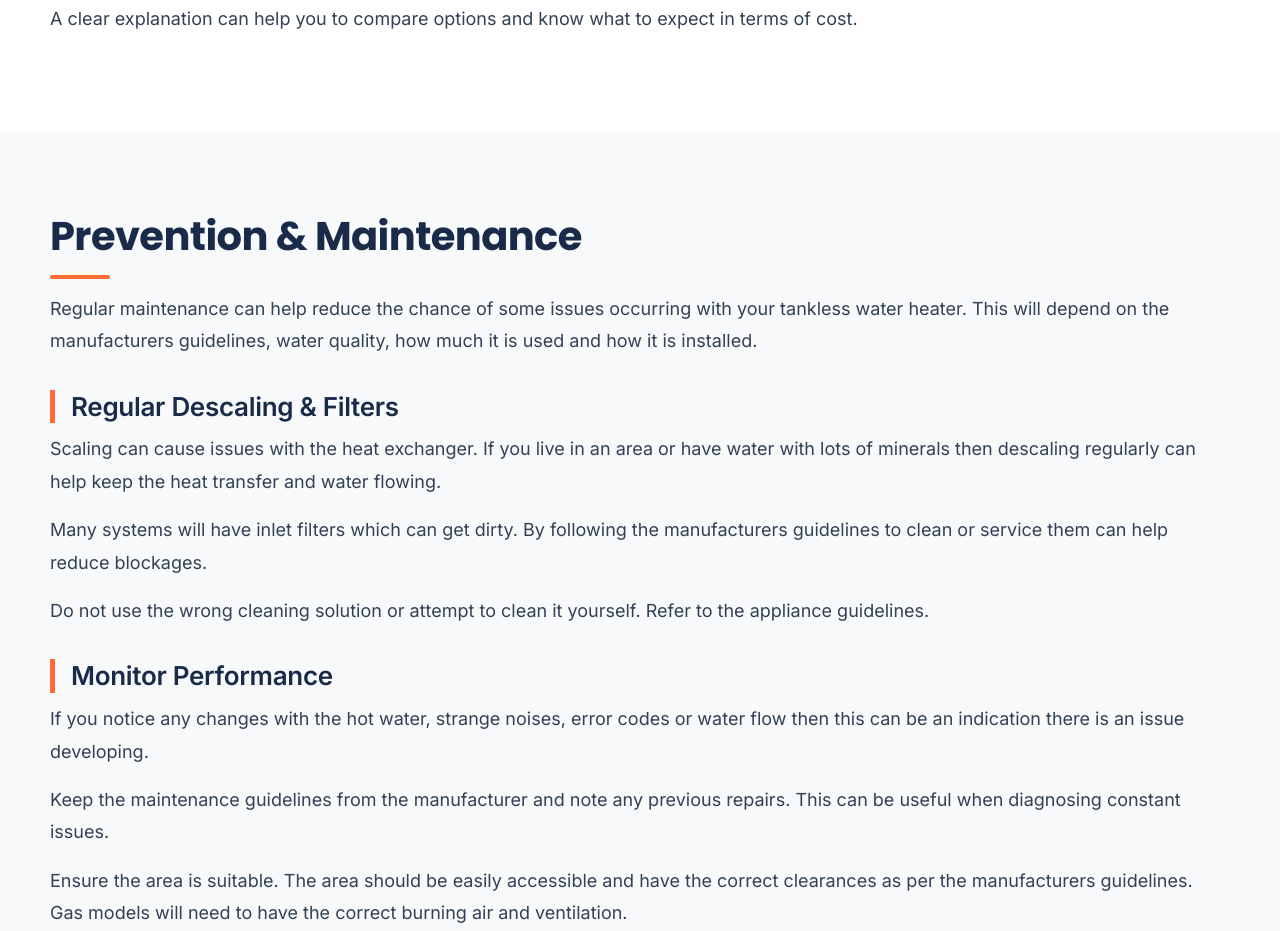
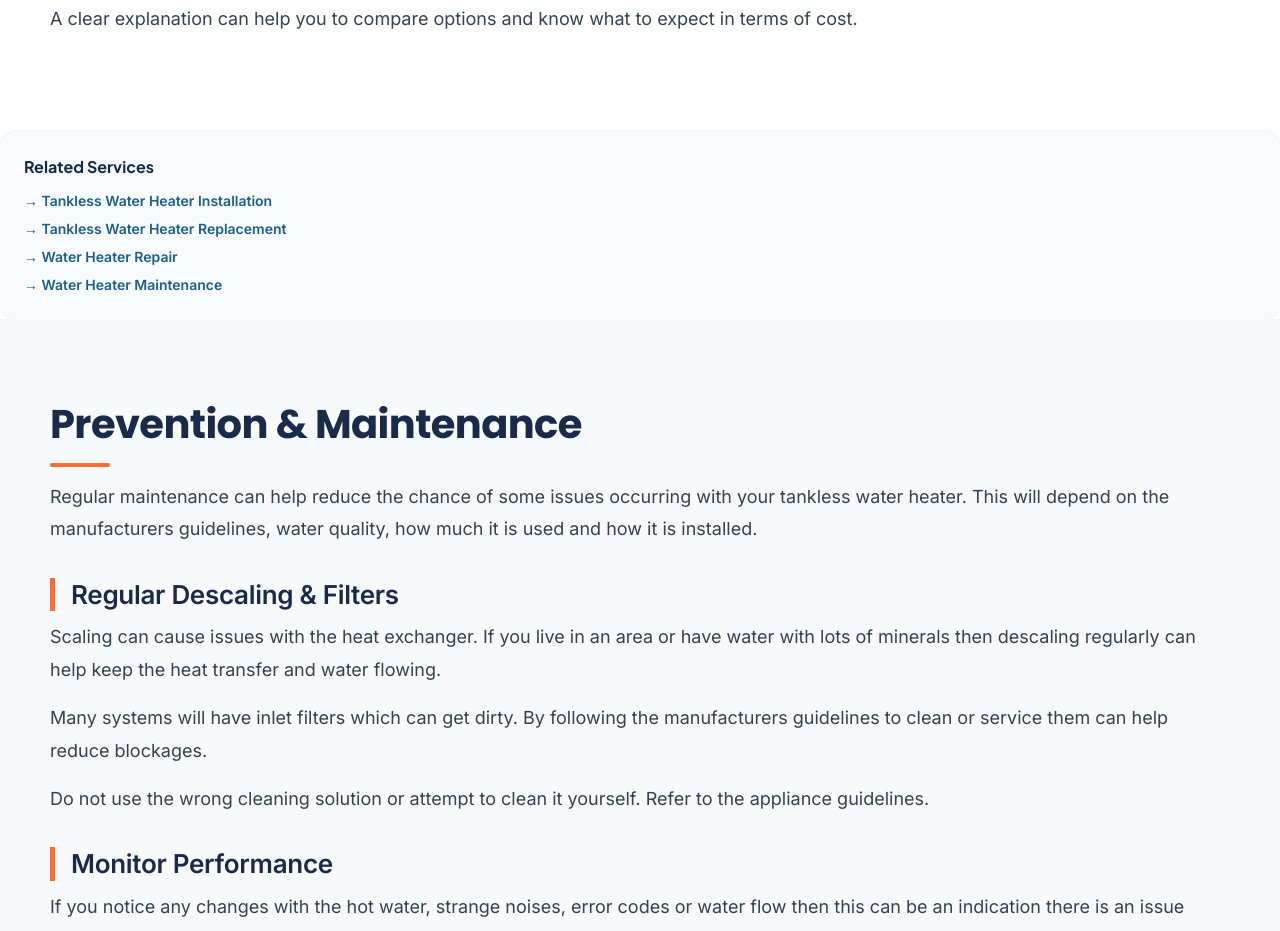
Before and after one commit to Atifmarwat/rockingham-plumbing-pros, a plain HTML site: page services/tankless-water-heater-repair-rockingham-nc.html in a window 1280 px wide. Shown: the part 8257-9188 px from the top of the page. Drawn offline with nearby package versions, Linux system fonts and the light colour scheme.

Commit message:
Add related services section to tankless water heater page
Added a section for related services with links to installation, replacement, and maintenance.

```diff
--- a/services/tankless-water-heater-repair-rockingham-nc.html
+++ b/services/tankless-water-heater-repair-rockingham-nc.html
@@ -430,6 +430,16 @@
   </div>
 </section>
 
+  <div class="bg-slate-50 rounded-2xl p-6 ring-1 ring-slate-100">
+  <h3 class="font-display font-bold text-navy">Related Services</h3>
+  <ul class="mt-3 space-y-2 text-sm">
+    <li><a class="text-primary font-semibold hover:underline" href="https://rockinghamplumbingpros.com/services/tankless-water-heater-installation-rockingham-nc/">→ Tankless Water Heater Installation</a></li>
+    <li><a class="text-primary font-semibold hover:underline" href="https://rockinghamplumbingpros.com/services/tankless-water-heater-replacement-rockingham-nc/">→ Tankless Water Heater Replacement</a></li>
+    <li><a class="text-primary font-semibold hover:underline" href="https://rockinghamplumbingpros.com/services/water-heater-repair-rockingham-nc/">→ Water Heater Repair</a></li>
+    <li><a class="text-primary font-semibold hover:underline" href="https://rockinghamplumbingpros.com/services/water-heater-maintenance-rockingham-nc/">→ Water Heater Maintenance</a></li>
+  </ul>
+</div>
+
 <!-- ============ PREVENTION ============ -->
 <section class="npser-section" style="background:#F8F9FA;">
   <div class="npser-wrap">
```
